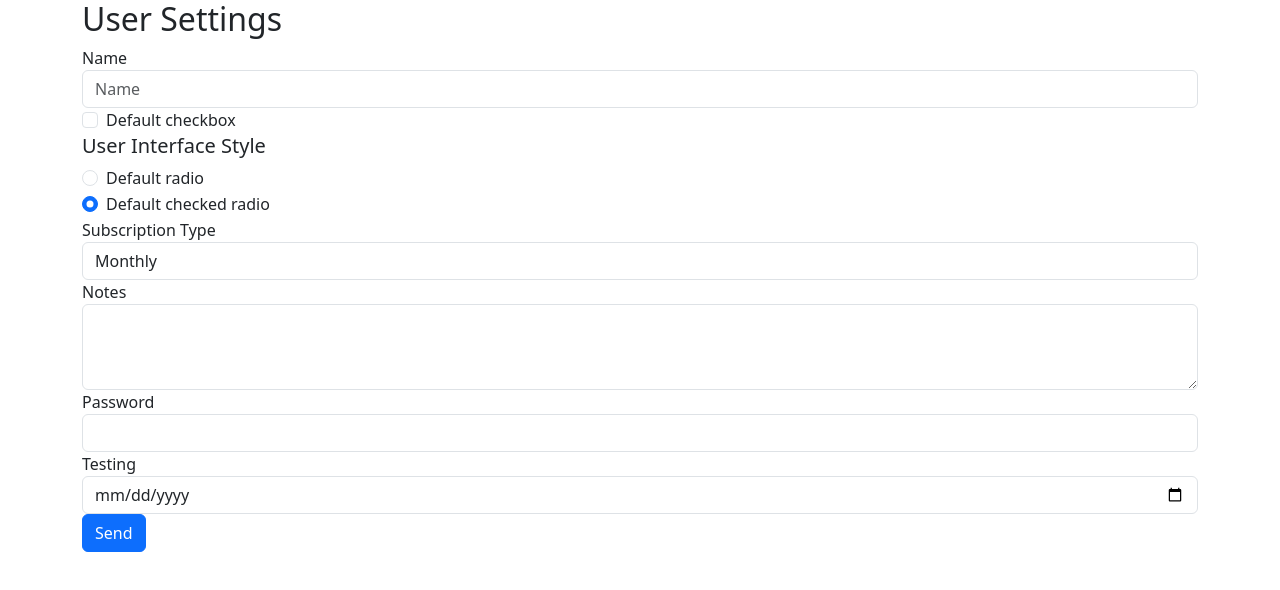
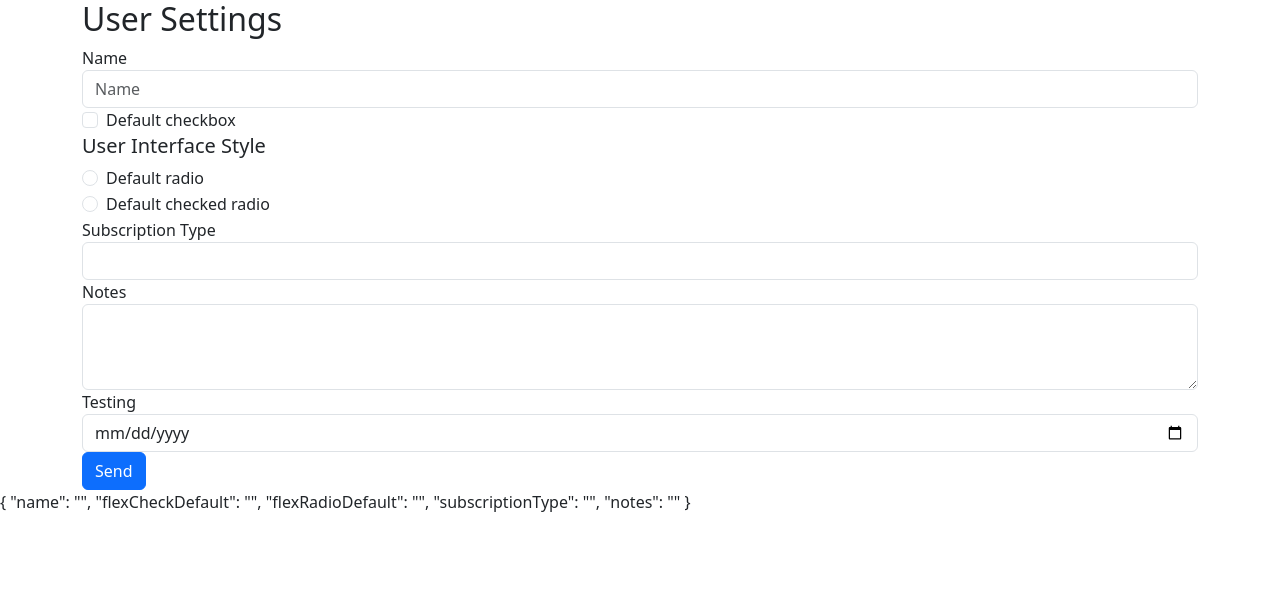
Before and after one commit to skysrc/ngForm, an Angular app: page / in a window 1280 px wide. Shown: the top 590 px of the page. Built offline with nearby package versions, Linux system fonts and the light colour scheme.

Commit message:
implement ngForm model

```diff
--- a/src/app/user-settings-form/user-settings-form.component.html
+++ b/src/app/user-settings-form/user-settings-form.component.html
@@ -1,9 +1,15 @@
 <div class="container">
   <h2>User Settings</h2>
-  <form>
+  <form #form="ngForm">
     <div class="form-group">
       <label for="name">Name</label>
-      <input id="name" name="name" class="form-control" placeholder="Name" />
+      <input
+        id="name"
+        name="name"
+        class="form-control"
+        placeholder="Name"
+        ngModel
+      />
     </div>
     <div class="form-check form-group">
       <input
@@ -11,6 +17,8 @@
         type="checkbox"
         value=""
         id="flexCheckDefault"
+        name="flexCheckDefault"
+        ngModel
       />
       <label class="form-check-label" for="flexCheckDefault">
         Default checkbox
@@ -25,6 +33,8 @@
           type="radio"
           name="flexRadioDefault"
           id="flexRadioDefault1"
+          value="1"
+          ngModel
         />
         <label class="form-check-label" for="flexRadioDefault1">
           Default radio
@@ -36,7 +46,9 @@
           type="radio"
           name="flexRadioDefault"
           id="flexRadioDefault2"
+          value="2"
           checked
+          ngModel
         />
         <label class="form-check-label" for="flexRadioDefault2">
           Default checked radio
@@ -46,7 +58,12 @@
 
     <div class="form-group">
       <label for="subscriptionType">Subscription Type</label>
-      <select class="form-control" id="subscriptionType">
+      <select
+        class="form-control"
+        id="subscriptionType"
+        name="subscriptionType"
+        ngModel
+      >
         <option>Monthly</option>
         <option>Annual</option>
         <option>Lifetime</option>
@@ -60,17 +77,10 @@
         name="notes"
         class="form-control"
         rows="3"
+        ngModel
       ></textarea>
     </div>
-    <div class="form-group">
-      <label for="password">Password</label>
-      <input
-        type="password"
-        id="password"
-        name="password"
-        class="form-control"
-      />
-    </div>
+
     <div class="form-group">
       <label for="testing">Testing</label>
       <input type="date" id="testing" name="testing" class="form-control" />
@@ -78,3 +88,5 @@
     <button class="btn btn-primary">Send</button>
   </form>
 </div>
+
+{{ form.value | json }}
```
